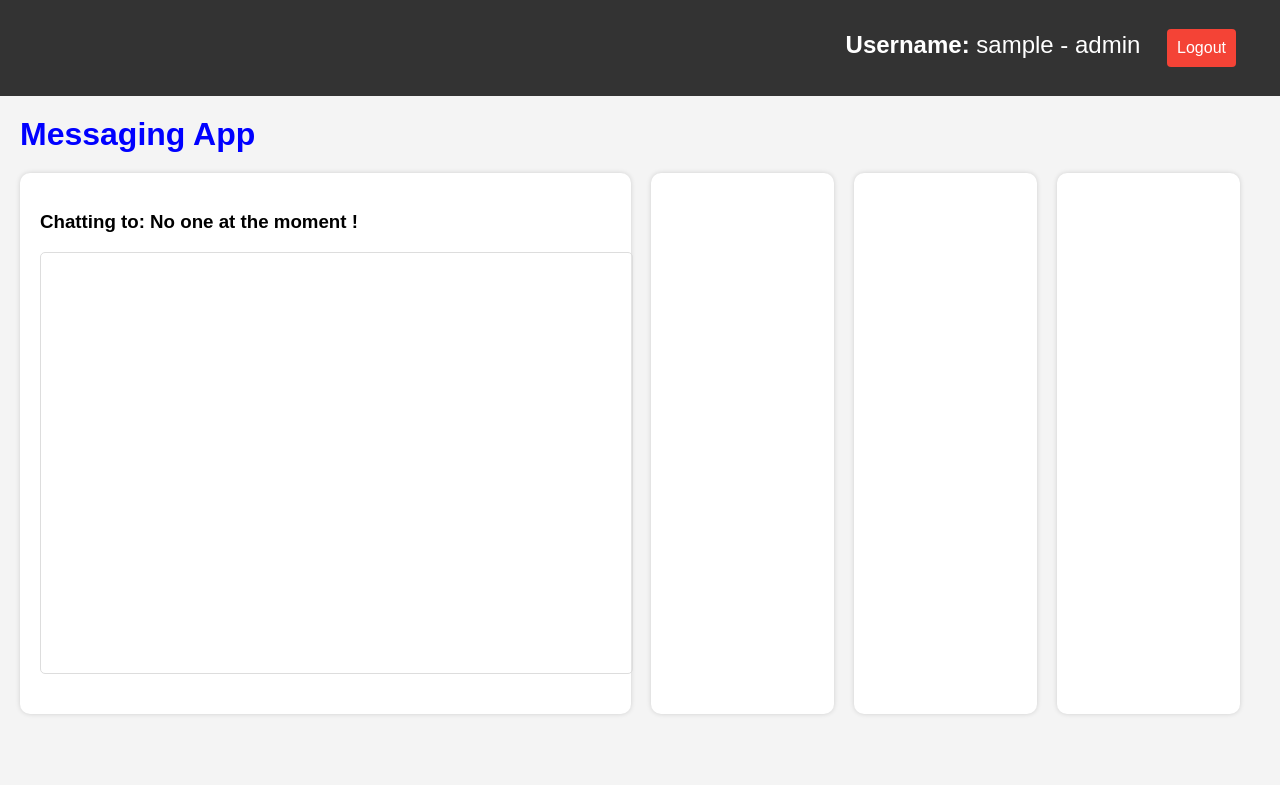
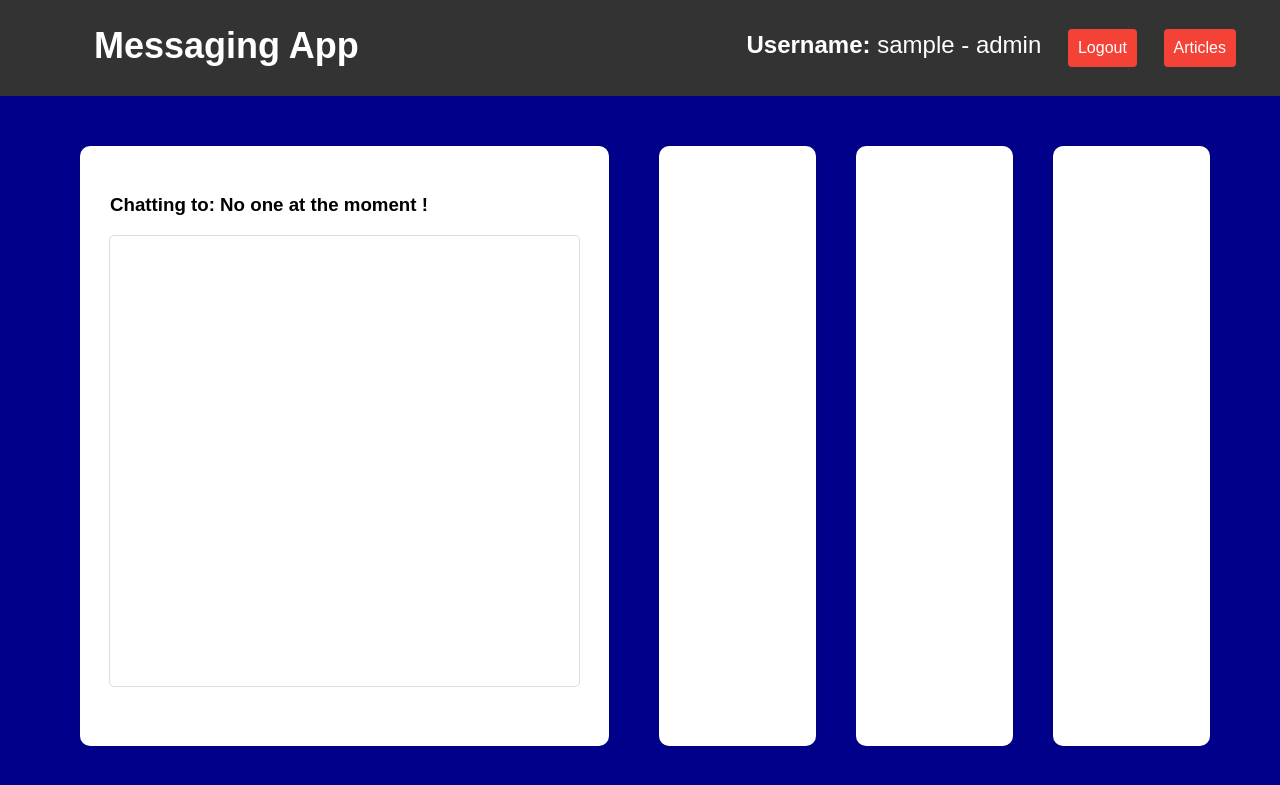
Before and after one commit to shua0326/INFO2222, a Flask app: template templates/home.jinja in a window 1280 px wide. Shown: the top 785 px of the page. Run offline with Flask 3, Linux system fonts and the light colour scheme; the template is opened without the code that fills it: most values are stand-ins (such as "Sample title", 1, 10 or a date in 2020).

Commit message:
Css and other fixes

```diff
--- a/app.py
+++ b/app.py
@@ -190,6 +190,11 @@ def home():
     user_role = db.get_user_role(user_id)
     return render_template("home.jinja", username=username, friends=friends, outgoing_friends_request=outgoing_friends_request, incoming_friends_request=incoming_friends_request, user_role=user_role)
 
+
+@app.route('/articles')
+def articles():
+    return render_template('articles.jinja')
+
 # logout function that clears the session
 @app.route("/logout")
 def logout():
--- a/templates/home.jinja
+++ b/templates/home.jinja
@@ -10,20 +10,21 @@
         font-family: Arial, sans-serif;
         margin: 0;
         padding: 0;
-        background-color: #f4f4f4;
+        background-color: darkblue;
     }
 
     .main {
         display: flex;
         justify-content: space-between;
-        margin: 20px;
+        margin: 50px;
+        height: 600px;
     }
 
     .Chat {
         flex: 4; /* Takes up 3/4 of the space */
-        margin-right: 20px;
+        margin: 0px 30px;
         background-color: #fff;
-        padding: 20px;
+        padding: 30px 30px;
         border-radius: 10px;
         box-shadow: 0px 0px 5px 0px rgba(0,0,0,0.15);
     }
@@ -32,19 +33,17 @@
         flex: 1; /* Takes up 1/4 of the space */
         background-color: #fff;
         padding: 20px;
-        margin-right: 20px;
+        margin: 0px 20px;
         border-radius: 10px;
         box-shadow: 0px 0px 5px 0px rgba(0,0,0,0.15);
     }
 
     #message_box {
         border: 1px solid #ddd;
-        height: 400px;
+        height: 450px;
         width: 100%;
-        overflow: auto;
-        padding: 10px;
-        margin-bottom: 20px;
         border-radius: 5px;
+        justify-self: center;
     }
 
     .text {
@@ -53,11 +52,12 @@
 
     nav {
         display: flex;
-        justify-content: flex-end;
+        justify-content: space-between;
         background-color: #333;
         color: #fff;
         padding: 0.2em 1em;
         font-size: 1.5em;
+        text-align: center;
     }
 
     button {
@@ -85,14 +85,15 @@
 
     h1 {
         text-align: left;
-        padding-left: 20px;
-        color: blue;
+        color: white;
         margin: 20px 0;
+        margin-left: 70px;
     }
 
     nav ol li {
         display: inline-block;
         margin-right: 20px;
+
     }
 
     .Friends_button {
@@ -146,16 +147,34 @@
         margin: 10px 0;
     }
 
+    a {
+        background-color: #f44336;
+        border: none;
+        color: white;
+        padding: 10px 10px;
+        text-align: center;
+        text-decoration: none;
+        display: inline-block;
+        font-size: 16px;
+        cursor: pointer;
+        border-radius: 4px;
+    }
+
+    a:hover {
+        background-color: #d32f2f;
+    }
+
 </style>
 
 <nav>
+    <h1>Messaging App </h1>
     <ol>
         <li><b>Username:</b>  {{ username }} - {{user_role}}</li>
         <li><button onclick="(async () => { await logout(); })()">Logout</button></li>
+        <li><a href={{ url_for('articles') }}>Articles</a></li>
     </ol>
 </nav>
 
-<h1>Messaging App </h1>
 <main class="main">
     <div class="Chat">
         <h3><div id="chatting_to">Chatting to: No one at the moment !</div></h3>
@@ -169,7 +188,7 @@
 
         <style>
             button:disabled {
-                background-color: #cccccc;
+                background-color: #010000;
                 color: #666666;
             }
         </style>
```
Also changed, not shown: db.py (+10 -6 lines), templates/articles.jinja (added, +11 -0 lines), templates/index.jinja (+65 -3 lines), templates/login.jinja (+64 -0 lines), templates/signup.jinja (+72 -6 lines), database/main.db.
